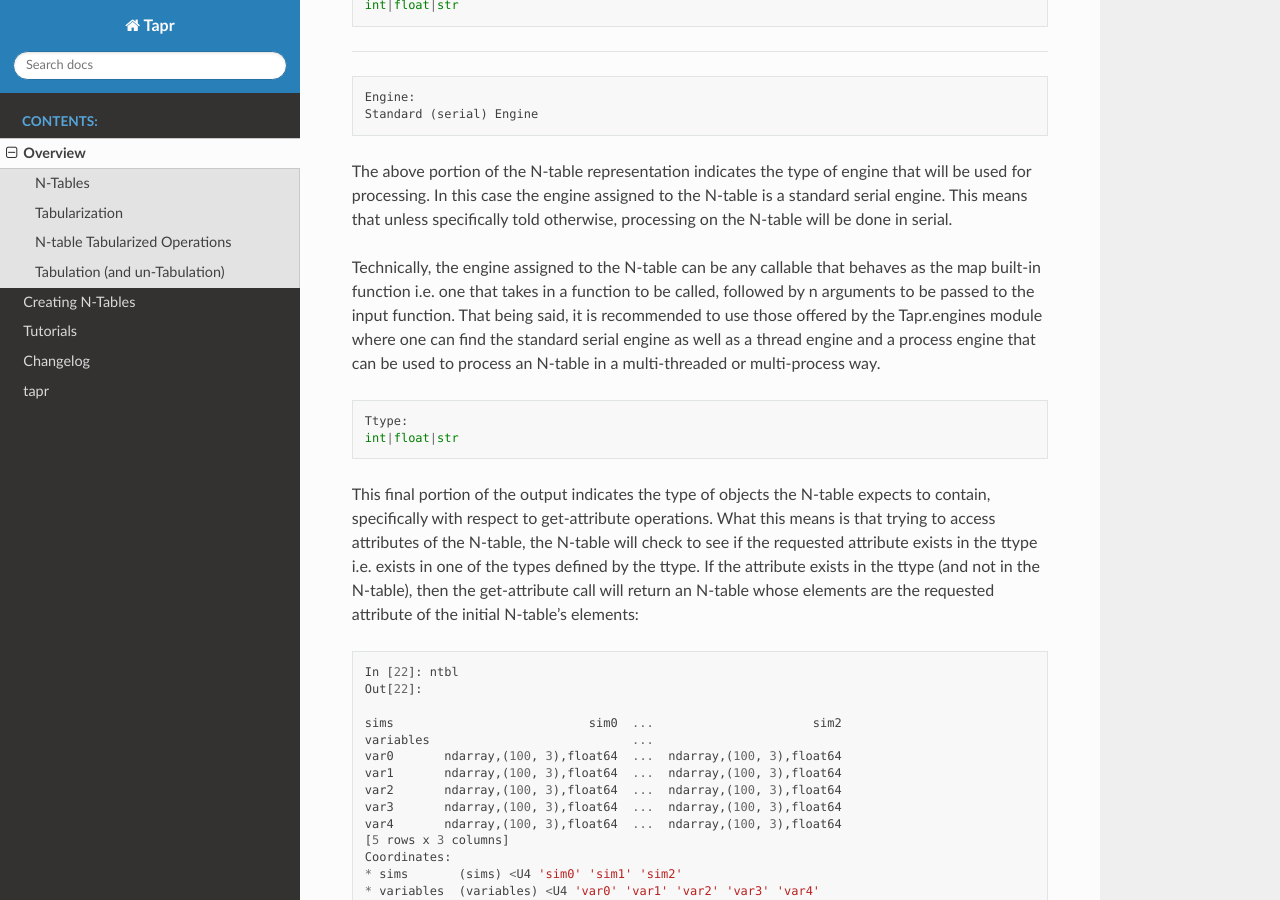
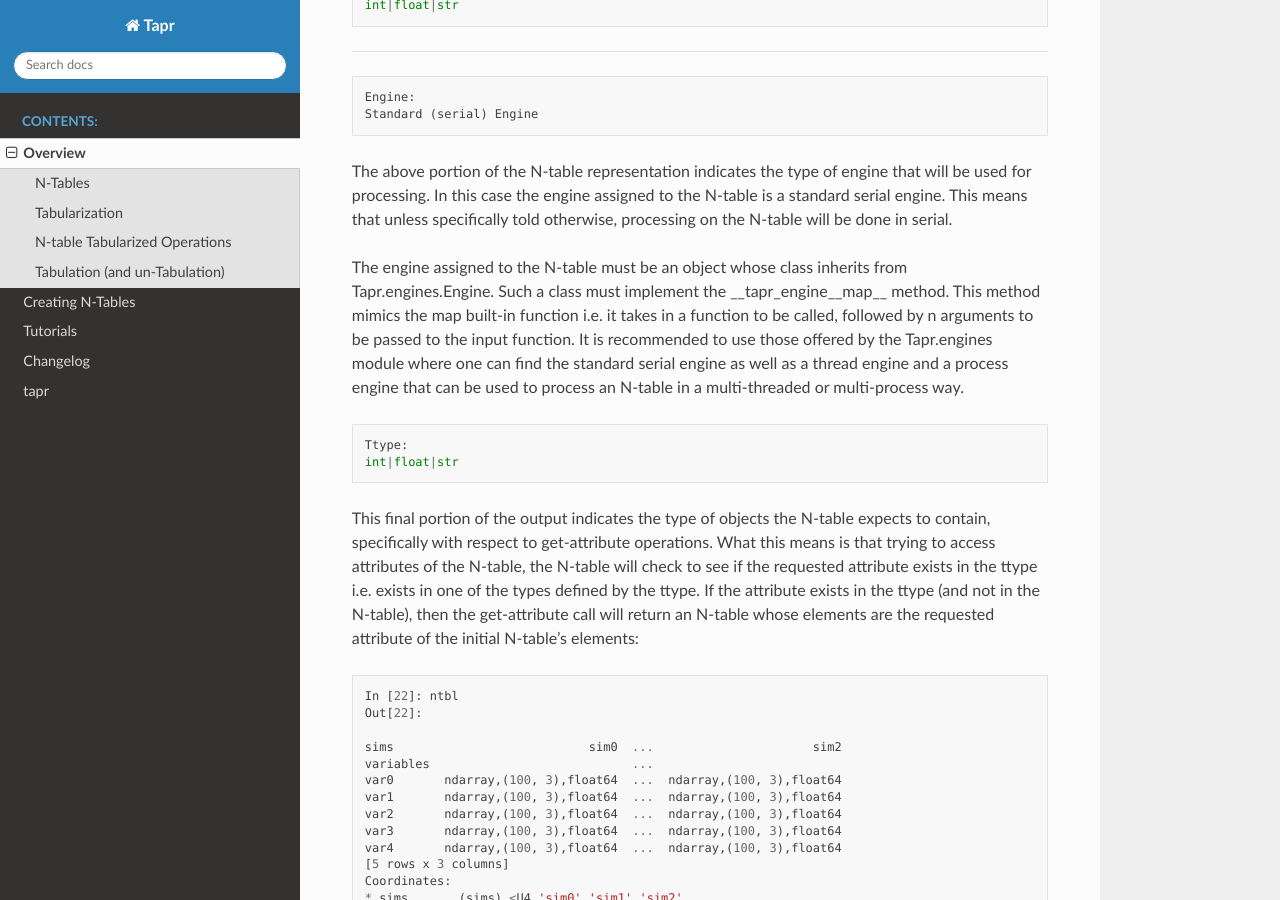
Before and after one commit to thecodedog/tapr, a Sphinx documentation site: the page built from docs/source/overview.rst, in a window 1280 px wide and 900 px high, scrolled down 1497 px. Built offline with Sphinx 7.4.7 and the Read the Docs theme 2.0.0, drawn with Linux system fonts in a browser that asks for light colours.

Commit message:
Update to docs overview about engines

```diff
--- a/docs/source/overview.rst
+++ b/docs/source/overview.rst
@@ -91,10 +91,11 @@ engine that will be used for processing. In this case the engine assigned
 to the N-table is a standard serial engine. This means that unless specifically
 told otherwise, processing on the N-table will be done in serial.
 
-Technically, the engine assigned to the N-table can be any callable that
-behaves as the map built-in function i.e. one that takes in a function
+The engine assigned to the N-table must be an object whose class inherits from
+|project|.engines.Engine. Such a class must implement the __tapr_engine__map__ method.
+This method mimics the map built-in function i.e. it takes in a function
 to be called, followed by n arguments to be passed to the input function.
-That being said, it is recommended to use those offered by the |project|.engines
+It is recommended to use those offered by the |project|.engines
 module where one can find the standard serial engine as well as a thread engine
 and a process engine that can be used to process an N-table in a multi-threaded
 or multi-process way.
```
